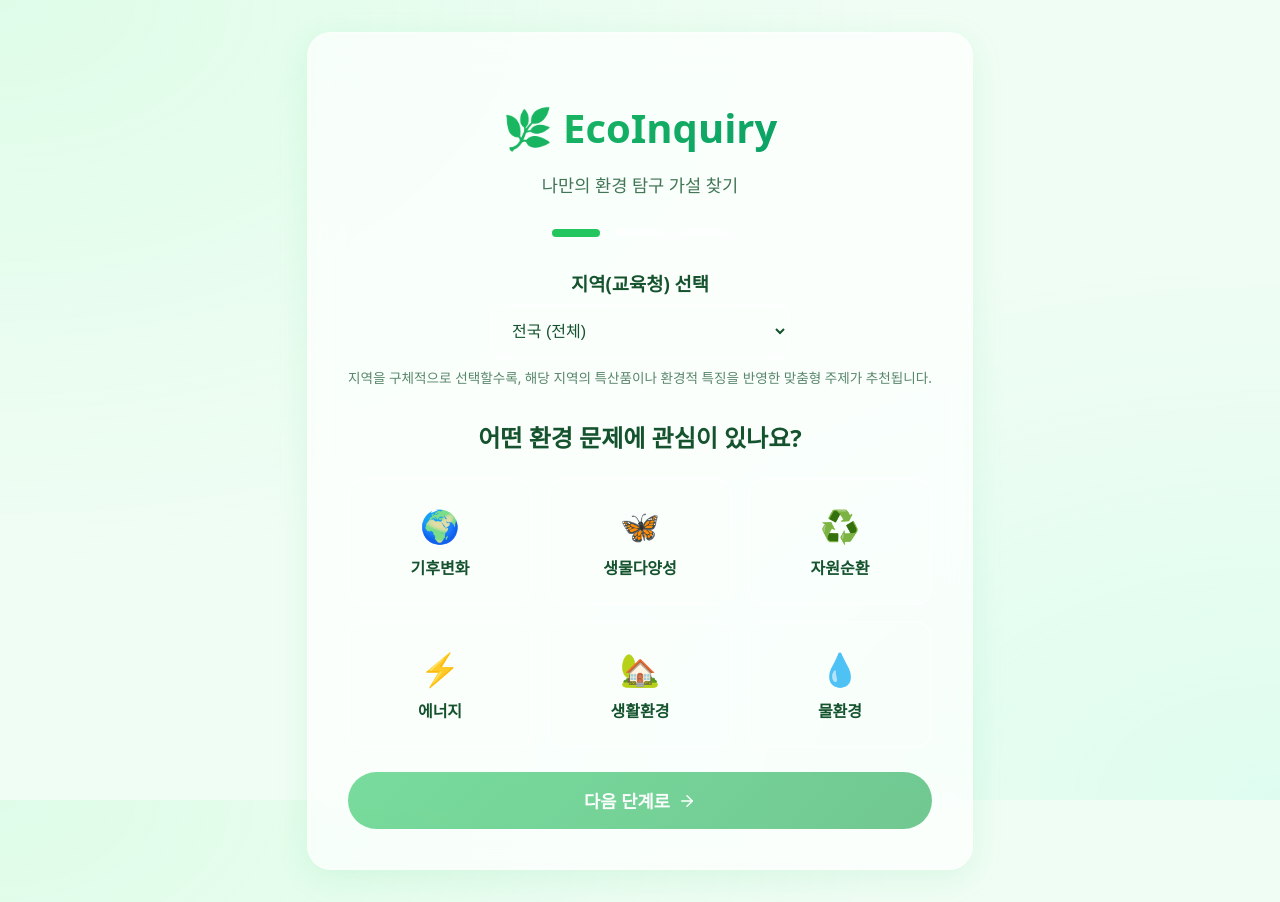
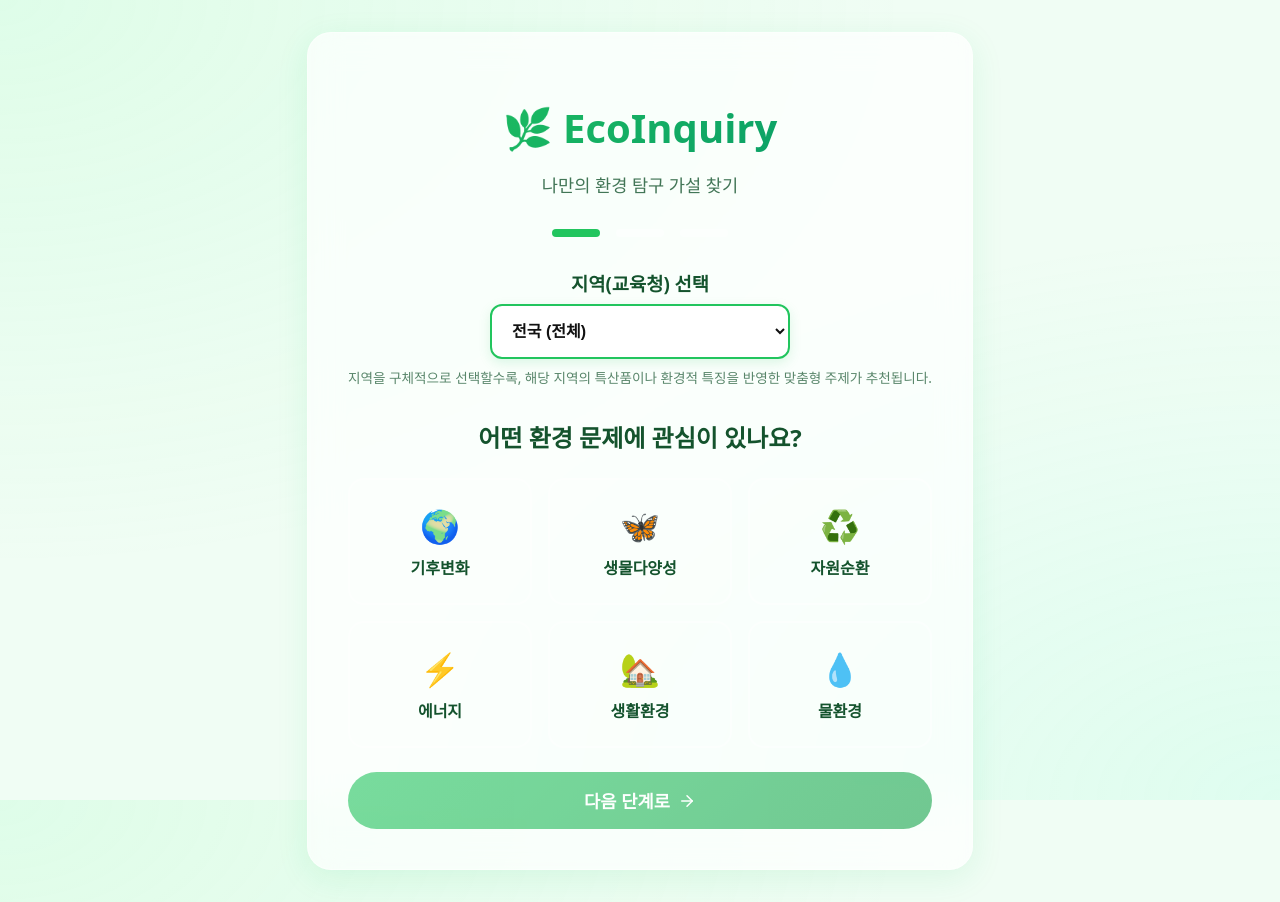
Before and after one commit to dossam-web/env-project-maker, a Next.js app: page / in a window 1280 px wide. Built offline with nearby package versions, Linux system fonts and the light colour scheme.

Commit message:
style: highlight region dropdowns to improve visibility

```diff
--- a/src/app/globals.css
+++ b/src/app/globals.css
@@ -305,3 +305,7 @@ body {
   max-width: 500px;
   box-shadow: 0 25px 50px -12px rgba(0,0,0,0.5);
 }
+
+.region-select { border-color: var(--primary); background: rgba(255, 255, 255, 0.9); color: #111; box-shadow: 0 4px 12px rgba(34, 197, 94, 0.15); font-weight: 600; transition: all 0.3s ease; }
+@media (prefers-color-scheme: dark) { .region-select { background: rgba(2, 44, 34, 0.9); color: #ecfdf5; } }
+.region-select:hover { box-shadow: 0 6px 16px rgba(34, 197, 94, 0.25); transform: translateY(-1px); }
--- a/src/app/page.tsx
+++ b/src/app/page.tsx
@@ -211,7 +211,7 @@ export default function Home() {
                 <h3 style={{ marginBottom: "0.5rem" }}>지역(교육청) 선택</h3>
                 <div style={{ display: "flex", gap: "1rem", justifyContent: "center", alignItems: "center", flexWrap: "wrap" }}>
                   <select
-                    className="form-input"
+                    className="form-input region-select"
                     style={{ maxWidth: "300px", margin: 0, cursor: "pointer" }}
                     value={region}
                     onChange={(e) => {
@@ -227,7 +227,7 @@ export default function Home() {
 
                   {region && subRegionsMap[region] && (
                     <select
-                      className="form-input"
+                      className="form-input region-select"
                       style={{ maxWidth: "300px", margin: 0, cursor: "pointer" }}
                       value={subRegion}
                       onChange={(e) => setSubRegion(e.target.value)}
```
